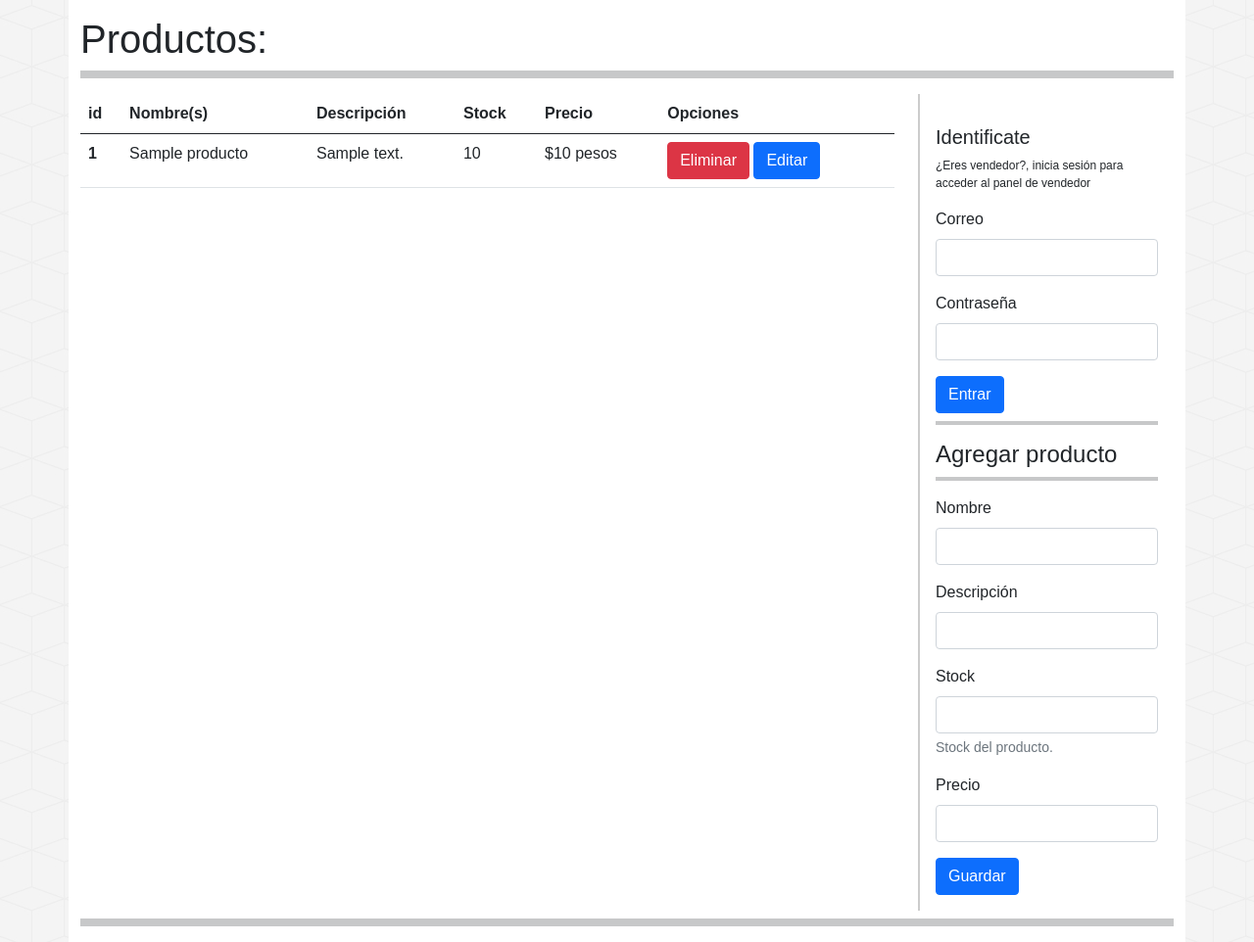
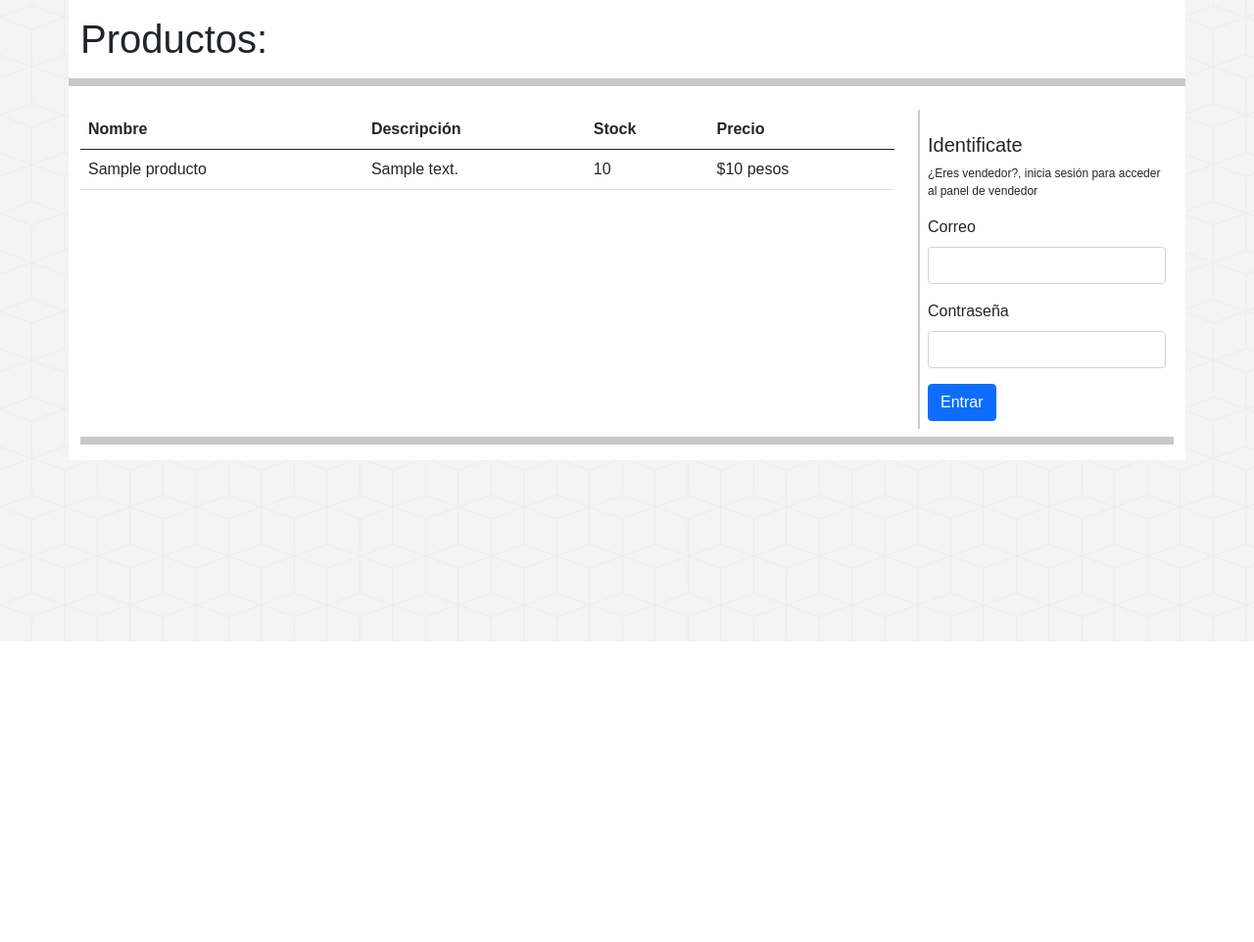
Before and after one commit to ErikGlez/test-supermarket, a PHP site: page / in a window 1280 px wide. Shown: the part 145-1107 px from the top of the page at 98% size. After the commit the page ends 800 px from the top, so only its background shows below. Run offline with PHP 8.4, Linux system fonts and the light colour scheme; tables that the repository leaves empty or names only in its code hold one stand-in row (values such as "Sample post").

Commit message:
Ocultar funciones exclusivas del vendedor al cliente.

```diff
--- a/assets/css/styles.css
+++ b/assets/css/styles.css
@@ -79,3 +79,12 @@
     color: #575757;
     background: #ececec ;
 }
+
+.vendedor-logeado p{
+    font-size: 15px;
+    text-align: right;
+}
+.vendedor-logeado a{
+  float: right;
+  font-size: 12px;
+}
--- a/includes/conexion.php
+++ b/includes/conexion.php
@@ -11,6 +11,8 @@
 mysqli_query($db, "SET NAMES 'utf8'");
 
 
+
 session_start();
 
+
 ?>
--- a/includes/helpers.php
+++ b/includes/helpers.php
@@ -24,29 +24,26 @@
   return $alert;
 }
 
+
 function clearError(){
   $clear = false;
 
   if(isset($_SESSION['error'])){
-    $_SESSION['error']= null;
-
-    $clear = session_unset();
+    $clear = $_SESSION['error']= null;
   }
 
   if(isset($_SESSION['error-login'])){
-    $_SESSION['error-login']= null;
-
-    $clear = session_unset();
+    $clear =  $_SESSION['error-login']= null;
   }
 
   if(isset($_SESSION['exito'])){
-    $_SESSION['exito']= null;
+   $clear=  $_SESSION['exito']= null;
 
-    session_unset();
   }
 
   return $clear;
 }
 
 
+
 ?>
--- a/includes/lateral.php
+++ b/includes/lateral.php
@@ -1,44 +1,8 @@
 
 <div>
 <?php if(isset($_SESSION['vendedor'])): ?>
-        <div >
-            <h4>Bienvenido/a:</h4>
-            <h5 style="text-transform: uppercase;"> <strong><?= $_SESSION['vendedor']['nombre'].' '. $_SESSION['vendedor']['apellidos']; ?></strong></h5>
-            <!-- botones -->
-            <a href="logout.php" class="btn btn-danger">Cerrar Sesión</a>
-        </div>
 
-
- <?php endif; ?>
-
-
-
- <?php if(!isset($_SESSION['vendedor'])): ?>
-
-<div id="login" class="mt-3">
-            <h5>Identificate</h5>
-            <p style="font-size: 12px;">¿Eres vendedor?, inicia sesión para acceder al panel de vendedor</p>
-             <?php if(isset($_SESSION['error-login']) && !isset($_SESSION['vendedor'])): ?>
-                <div class="bg bg-danger">
-                    <?= $_SESSION['error-login']; ?>
-                </div>
-            <?php endif; ?>
-            <form action="login.php" method="POST">
-
-                <div class="mb-3">
-                    <label for="correo" class="form-label">Correo</label>
-                    <input type="email" class="form-control" name="correo" id="correo">
-                </div>
-                <div class="mb-3">
-                    <label for="contrasena" class="form-label">Contraseña</label>
-                    <input type="password" class="form-control" name="contrasena" id="contrasena">
-                </div>
-                <input type="submit" class="btn btn-primary" value="Entrar" />
-  </form>
-</div>
- <?php endif; ?>
-    <!-- mostrar errores -->
-    <?php if(isset($_SESSION['exito'])) : ?>
+        <?php if(isset($_SESSION['exito'])) : ?>
                    <div class="bg-success">
                    <?=$_SESSION['exito']?>
 
@@ -50,7 +14,7 @@
 
                    </div>
      <?php endif;?>
-     <hr class="mt-2" size="6" />
+
     <h4>Agregar producto</h4>
     <hr class="mt-2" size="6" />
     <form action="registrarProducto.php" method="POST">
@@ -83,5 +47,35 @@
         </div>
         <input type="submit" class="btn btn-primary" value="Guardar"/>
     </form>
+
+
+ <?php endif; ?>  <!-- si existe vendedor logeado-->
+
+ <?php if(!isset($_SESSION['vendedor'])): ?>  <!-- si no existe un vendedor logeado-->
+
+<div id="login" class="mt-3">
+            <h5>Identificate</h5>
+            <p style="font-size: 12px;">¿Eres vendedor?, inicia sesión para acceder al panel de vendedor</p>
+             <?php if(isset($_SESSION['error-login']) && !isset($_SESSION['vendedor'])): ?>
+                <div class="bg bg-danger">
+                    <?= $_SESSION['error-login']; ?>
+                </div>
+            <?php endif; ?>
+            <form action="login.php" method="POST">
+
+                <div class="mb-3">
+                    <label for="correo" class="form-label">Correo</label>
+                    <input type="email" class="form-control" name="correo" id="correo">
+                </div>
+                <div class="mb-3">
+                    <label for="contrasena" class="form-label">Contraseña</label>
+                    <input type="password" class="form-control" name="contrasena" id="contrasena">
+                </div>
+                <input type="submit" class="btn btn-primary" value="Entrar" />
+  </form>
+</div>  <!-- fin form login-->
+ <?php endif; ?>
+
+
     <?php clearError(); ?>
 </div>
--- a/includes/tablaProductos.php
+++ b/includes/tablaProductos.php
@@ -1,3 +1,5 @@
+<?php if (isset($_SESSION['vendedor'])) : ?>
+    <!-- si existe un vendedor logeado-->
 
     <table class="table">
         <thead>
@@ -14,20 +16,20 @@
             <?php
             $productos = obtenerProductos($db);
 
-            if(!empty($productos)):
-                while($producto = mysqli_fetch_assoc($productos)):
+            if (!empty($productos)) :
+                while ($producto = mysqli_fetch_assoc($productos)) :
             ?>
 
 
                     <tr>
-            <th scope="row"><?=$producto['id']?></th>
-            <td><?=$producto['nombre']?></td>
-            <td><?=$producto['descripcion']?></td>
-            <td><?=$producto['stock']?></td>
-            <td>$<?=$producto['precio']?> pesos</td>
+                        <th scope="row"><?= $producto['id'] ?></th>
+                        <td><?= $producto['nombre'] ?></td>
+                        <td><?= $producto['descripcion'] ?></td>
+                        <td><?= $producto['stock'] ?></td>
+                        <td>$<?= $producto['precio'] ?> pesos</td>
                         <td>
-            <a href="eliminarProducto.php?id=<?=$producto['id']?>" class="btn btn-danger" onclick="return confirm('¿Estas seguro de eliminar este producto?')">Eliminar</a>
-            <a href="includes/formularioEditarProducto.php?id=<?=$producto['id']?>&nombre=<?=$producto['nombre']?>&descripcion=<?=$producto['descripcion']?>&stock=<?=$producto['stock']?>&precio=<?=$producto['precio']?>"class="btn btn-primary">Editar</a>
+                            <a href="eliminarProducto.php?id=<?= $producto['id'] ?>" class="btn btn-danger" onclick="return confirm('¿Estas seguro de eliminar este producto?')">Eliminar</a>
+                            <a href="includes/formularioEditarProducto.php?id=<?= $producto['id'] ?>&nombre=<?= $producto['nombre'] ?>&descripcion=<?= $producto['descripcion'] ?>&stock=<?= $producto['stock'] ?>&precio=<?= $producto['precio'] ?>" class="btn btn-primary">Editar</a>
                         </td>
                     </tr>
             <?php
@@ -38,3 +40,46 @@
 
         </tbody>
     </table>
+
+<?php endif; ?>
+
+<?php if (!isset($_SESSION['vendedor'])) : ?>
+    <!-- si no existe un vendedor logeado-->
+
+    <table class="table">
+        <thead>
+            <tr>
+
+                <th scope="col">Nombre</th>
+                <th scope="col">Descripción</th>
+                <th scope="col">Stock</th>
+                <th scope="col">Precio</th>
+
+            </tr>
+        </thead>
+        <tbody>
+            <?php
+            $productos = obtenerProductos($db);
+
+            if (!empty($productos)) :
+                while ($producto = mysqli_fetch_assoc($productos)) :
+            ?>
+
+
+                    <tr>
+
+                        <td scope="row"><?= $producto['nombre'] ?></td>
+                        <td><?= $producto['descripcion'] ?></td>
+                        <td><?= $producto['stock'] ?></td>
+                        <td>$<?= $producto['precio'] ?> pesos</td>
+                    </tr>
+            <?php
+                endwhile;
+            endif;
+            ?>
+
+
+        </tbody>
+    </table>
+
+<?php endif; ?>
--- a/index.php
+++ b/index.php
@@ -1,7 +1,23 @@
 <?php require_once 'includes/cabecera.php'; ?>
 <div class="container overflow-hidden">
-<div class="mt-3">
+<div class="row mt-3">
+    <div class="col-9">
+        <div class="col-12">
         <h1>Productos:</h1>
+        </div>
+    </div>
+    <div class="col-3">
+        <div class="col-12">
+        <?php if(isset($_SESSION['vendedor'])): ?>
+        <div class="vendedor-logeado">
+            <p style="text-transform: uppercase;"> <strong><?= $_SESSION['vendedor']['nombre'].' '. $_SESSION['vendedor']['apellidos']; ?></strong></p>
+            <!-- botones -->
+            <a href="logout.php" class="btn btn-danger">Cerrar Sesión</a>
+        </div>
+        <?php endif; ?>
+        </div>
+    </div>
+
     <hr class="mt-2" size="10" />
 </div>
 
@@ -12,7 +28,7 @@
         </div>
     </div>
     <div class="col-3">
-        <div class="col-12 p-3" style="border-left: 2px solid #ccc;">
+        <div class="col-12 p-2" style="border-left: 2px solid #ccc;">
 
             <?php require_once 'includes/lateral.php'; ?>
         </div>
--- a/registrarProducto.php
+++ b/registrarProducto.php
@@ -41,7 +41,7 @@
     $save = mysqli_query($db, $sql);
 
         if ($save) {
-            $_SESSION['exito'] = "El registro se ha completado con éxito";
+            $_SESSION['exito'] = "El producto se ha añadido correctamente.";
         } else {
 
             $_SESSION['error']['general'] = "fallo al guardar el producto";
```
Lines whose indentation alone changed are shown as unchanged.
